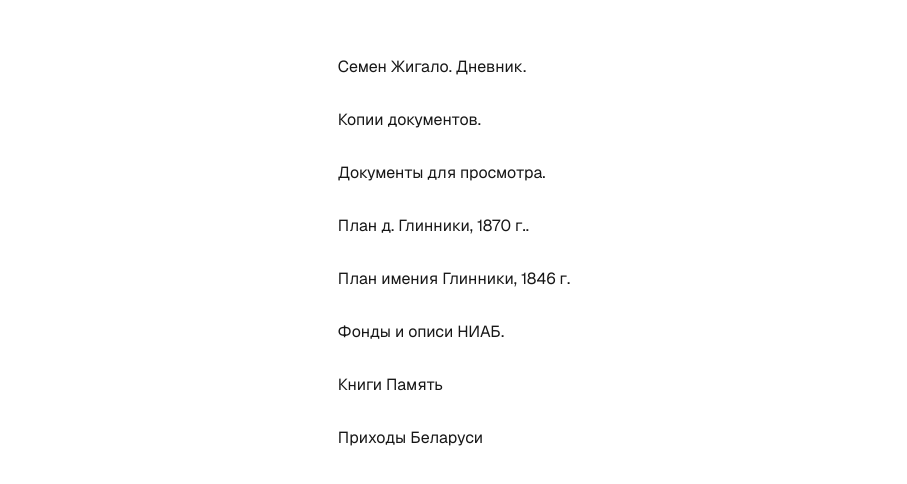
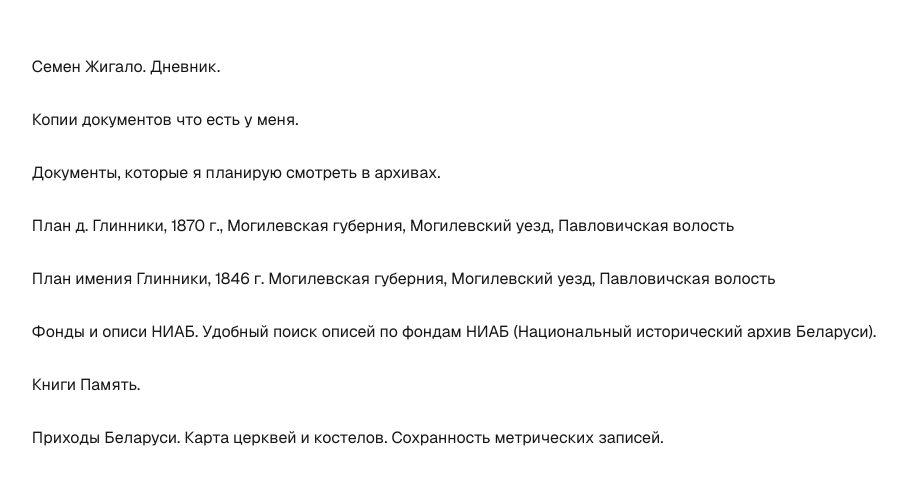
Before and after one commit to shappoff/shappoff.github.io, a Next.js app: page /nextff/ in a window 1280 px wide. Shown: the part 148-632 px from the top of the page, without its empty margins (186-1093 px from the left). Built offline with nearby package versions, Linux system fonts and the light colour scheme.

Commit message:
update link titles

```diff
--- a/src/app/page.tsx
+++ b/src/app/page.tsx
@@ -6,13 +6,13 @@
     <div className={styles.page}>
       <main className={styles.main}>
         <Link href="/zhigalo">Семен Жигало. Дневник.</Link>
-        <Link href="/copy">Копии документов.</Link>
-        <Link href="/fond">Документы для просмотра.</Link>
-        <Link href="/glinniki1870">План д. Глинники, 1870 г..</Link>
-        <Link href="/glinniki1846">План имения Глинники, 1846 г.</Link>
-        <Link href="/niab">Фонды и описи НИАБ.</Link>
-        <Link href="/kp">Книги Память</Link>
-        <Link href="/prikhody">Приходы Беларуси</Link>
+        <Link href="/copy">Копии документов что есть у меня.</Link>
+        <Link href="/fond">Документы, которые я планирую смотреть в архивах.</Link>
+        <Link href="/glinniki1870">План д. Глинники, 1870 г., Могилевская губерния, Могилевский уезд, Павловичская волость</Link>
+        <Link href="/glinniki1846">План имения Глинники, 1846 г. Могилевская губерния, Могилевский уезд, Павловичская волость</Link>
+        <Link href="/niab">Фонды и описи НИАБ. Удобный поиск описей по фондам НИАБ (Национальный исторический архив Беларуси).</Link>
+        <Link href="/kp">Книги Память.</Link>
+        <Link href="/prikhody">Приходы Беларуси. Карта церквей и костелов. Сохранность метрических записей.</Link>
       </main>
       <footer className={styles.footer}>
 
```
